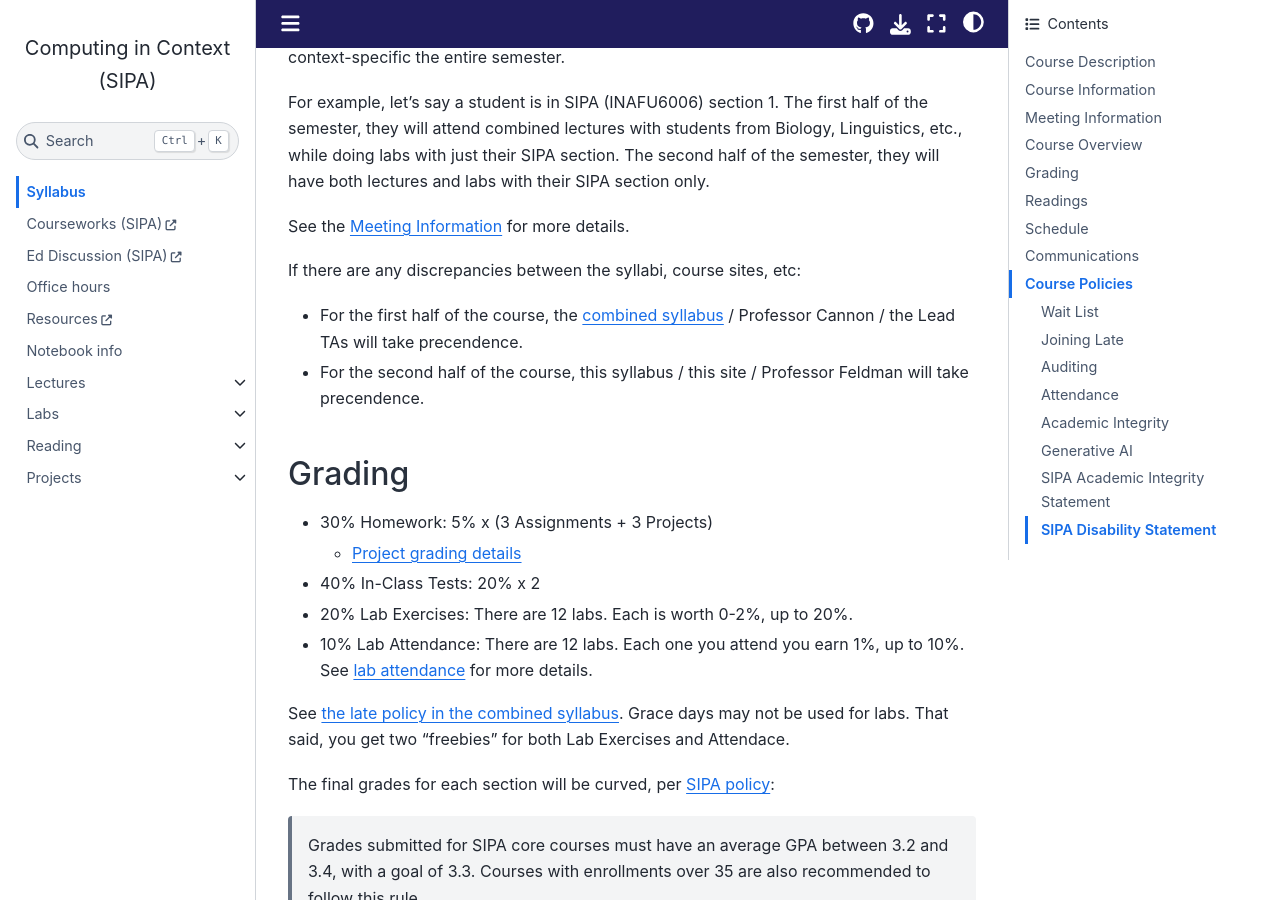
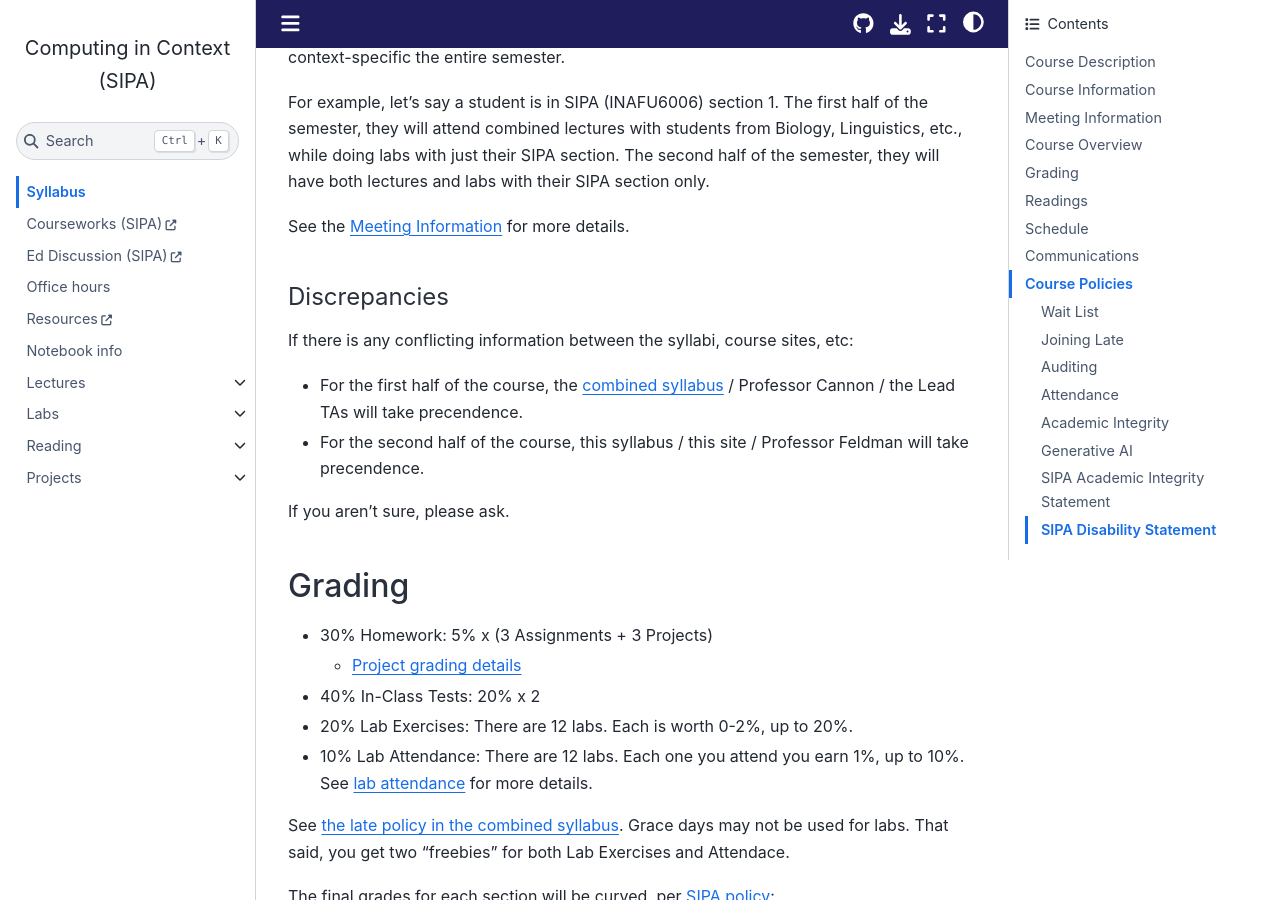
Before and after one commit to afeld/computing-in-context, a Jupyter Book: the page built from index.md, in a window 1280 px wide and 900 px high, scrolled down 2776 px. Built offline with Jupyter Book 1.0.4 settings and Sphinx 7.4.7 and the Sphinx Book theme 1.1.4, drawn with Linux system fonts in a browser that asks for light colours; pages that are not in the unit, such as notebooks, are missing from menus; comment, search, counter and statistics services are not loaded.

Commit message:
make Discrepancies section

```diff
--- a/index.md
+++ b/index.md
@@ -70,10 +70,14 @@ For example, let's say a student is in SIPA (INAFU6006) section 1. The first hal
 
 See the [Meeting Information](#meeting-information) for more details.
 
-If there are any discrepancies between the syllabi, course sites, etc:
+#### Discrepancies
+
+If there is any conflicting information between the syllabi, course sites, etc:
 
 - For the first half of the course, the [combined syllabus](https://courseworks2.columbia.edu/courses/203144) / Professor Cannon / the Lead TAs will take precendence.
 - For the second half of the course, this syllabus / this site / Professor Feldman will take precendence.
+
+If you aren't sure, please ask.
 
 ## Grading
 
```
